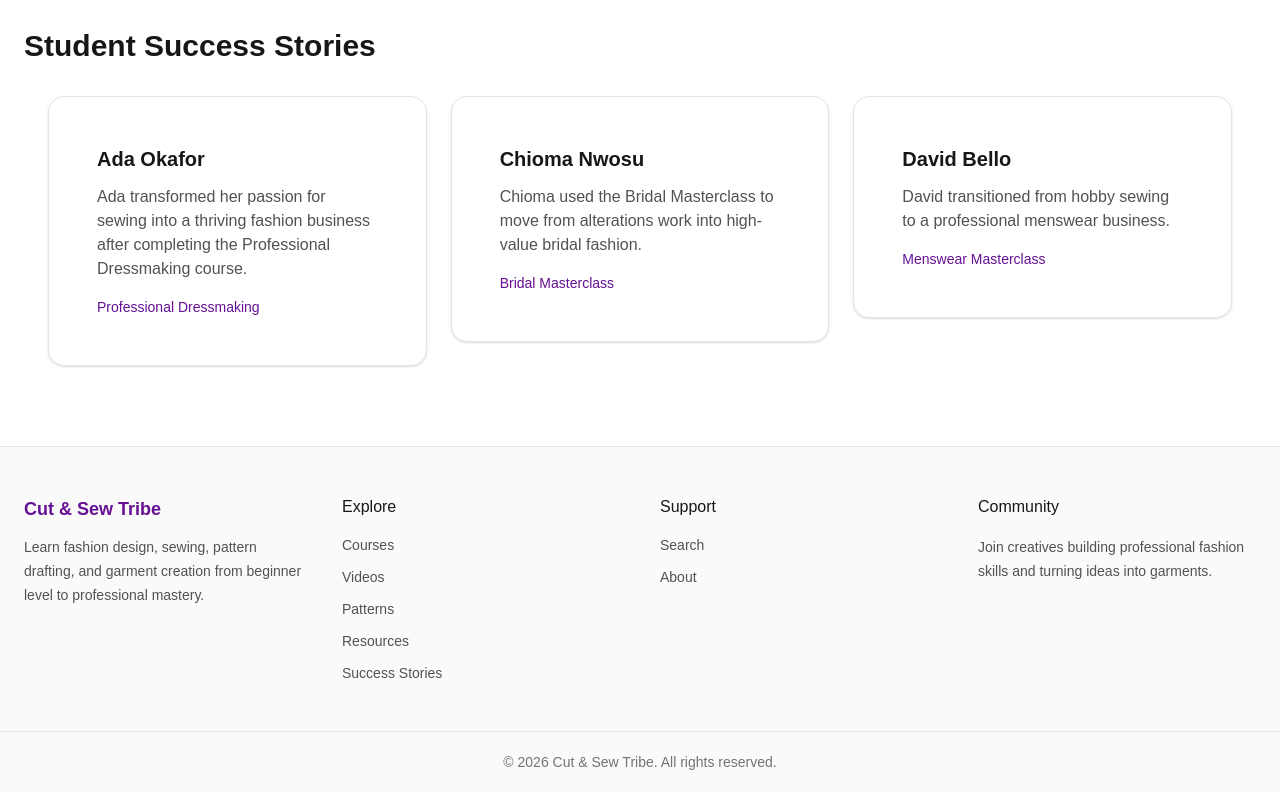
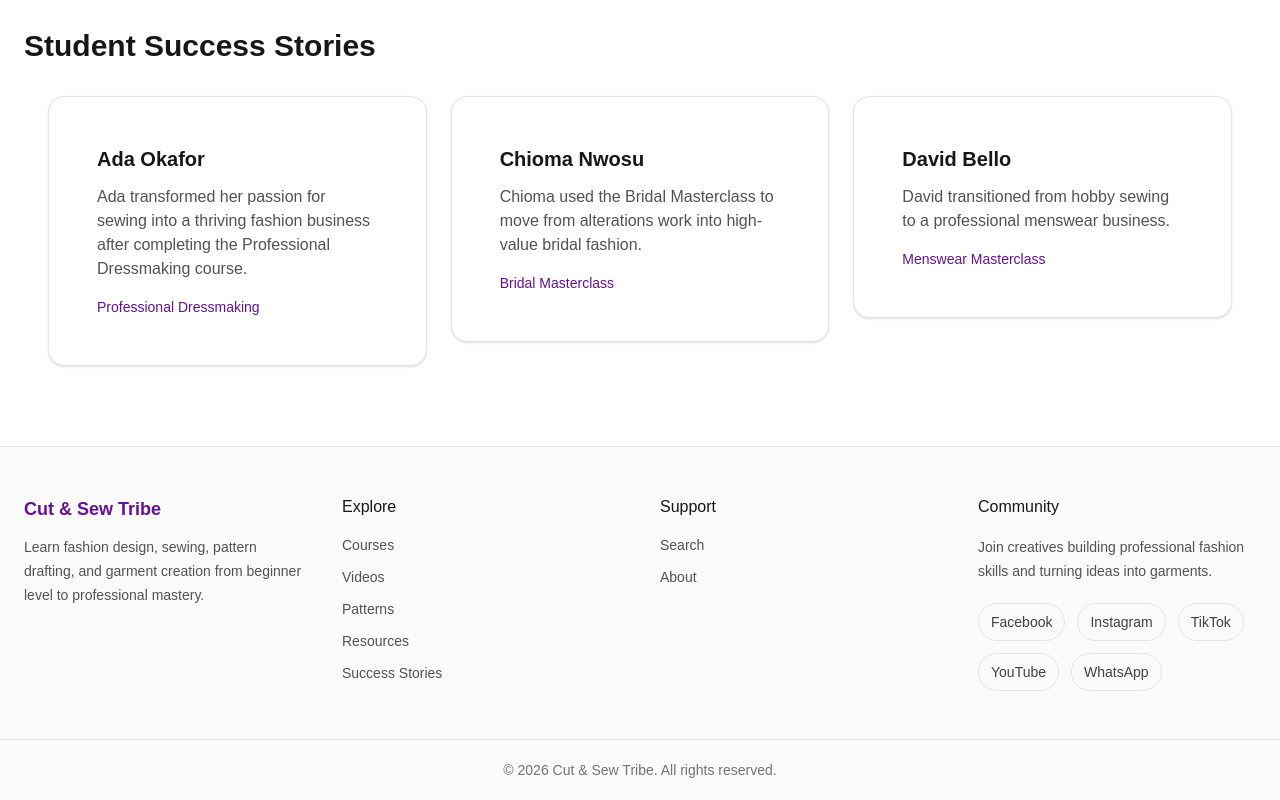
Before and after one commit to CutAndSewTribe/cut-and-sew-tribe, a Next.js app: page / in a window 1280 px wide. Shown: the part 2749-3549 px from the top of the page. Built offline with nearby package versions, Linux system fonts and the light colour scheme.

Commit message:
Add social community links to footer

```diff
--- a/src/components/layout/Footer.tsx
+++ b/src/components/layout/Footer.tsx
@@ -37,6 +37,30 @@ const supportLinks = [
 ];
 
 
+const socialLinks = [
+  {
+    label: "Facebook",
+    href: "https://facebook.com/",
+  },
+  {
+    label: "Instagram",
+    href: "https://instagram.com/",
+  },
+  {
+    label: "TikTok",
+    href: "https://tiktok.com/",
+  },
+  {
+    label: "YouTube",
+    href: "https://youtube.com/",
+  },
+  {
+    label: "WhatsApp",
+    href: "https://wa.me/",
+  },
+];
+
+
 export default function Footer() {
 
   return (
@@ -72,7 +96,6 @@ export default function Footer() {
 
           <div className="mt-4 flex flex-col gap-3 text-sm">
 
-
             {exploreLinks.map((item) => (
 
               <Link
@@ -84,7 +107,6 @@ export default function Footer() {
               </Link>
 
             ))}
-
 
           </div>
 
@@ -101,7 +123,6 @@ export default function Footer() {
 
           <div className="mt-4 flex flex-col gap-3 text-sm">
 
-
             {supportLinks.map((item) => (
 
               <Link
@@ -113,7 +134,6 @@ export default function Footer() {
               </Link>
 
             ))}
-
 
           </div>
 
@@ -135,6 +155,25 @@ export default function Footer() {
           </p>
 
 
+          <div className="mt-5 flex flex-wrap gap-3">
+
+            {socialLinks.map((item) => (
+
+              <a
+                key={item.label}
+                href={item.href}
+                target="_blank"
+                rel="noopener noreferrer"
+                className="rounded-full border border-neutral-200 px-3 py-2 text-sm text-neutral-700 hover:border-[#661093] hover:text-[#661093]"
+              >
+                {item.label}
+              </a>
+
+            ))}
+
+          </div>
+
+
         </div>
 
 
```
